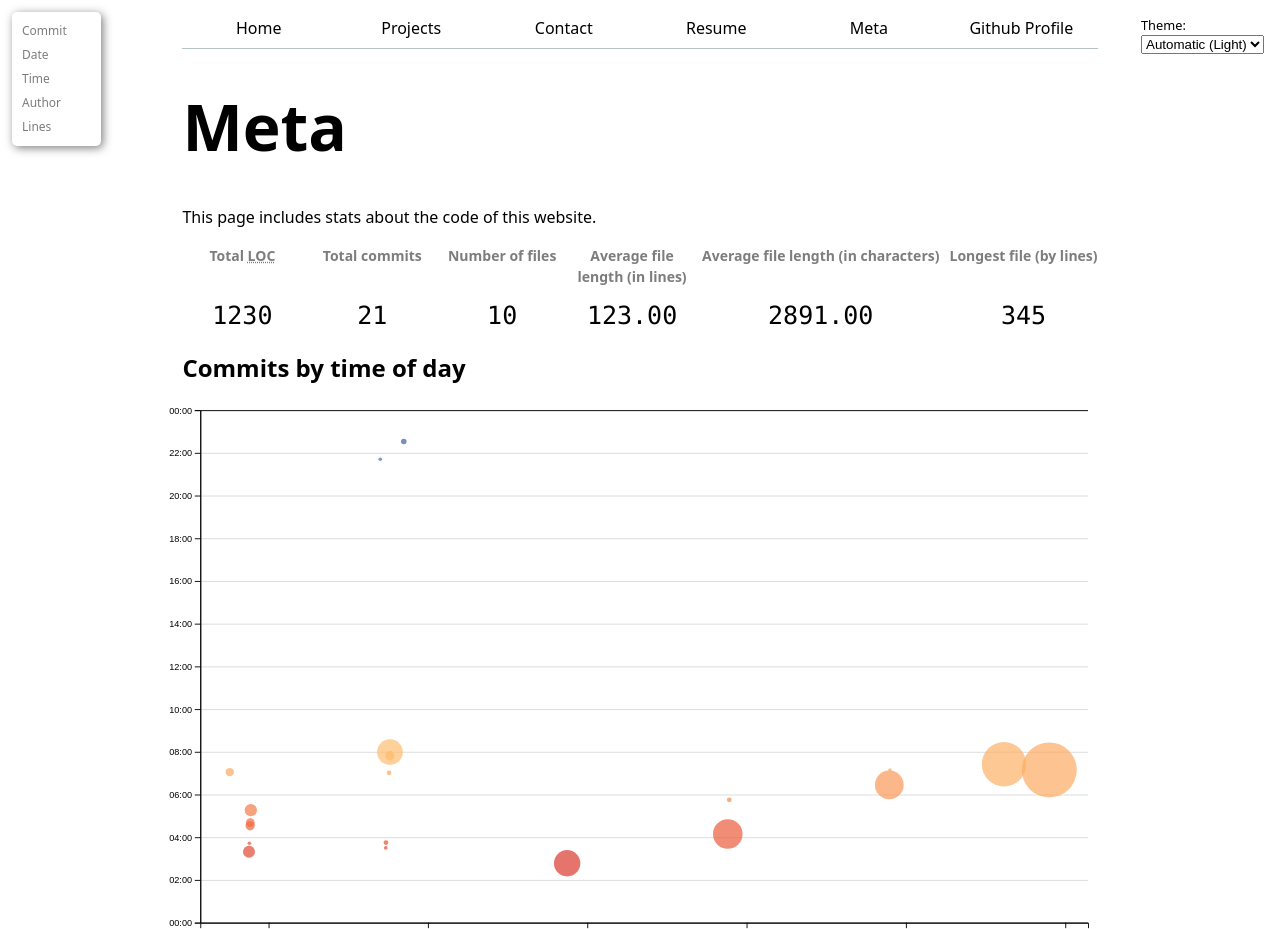
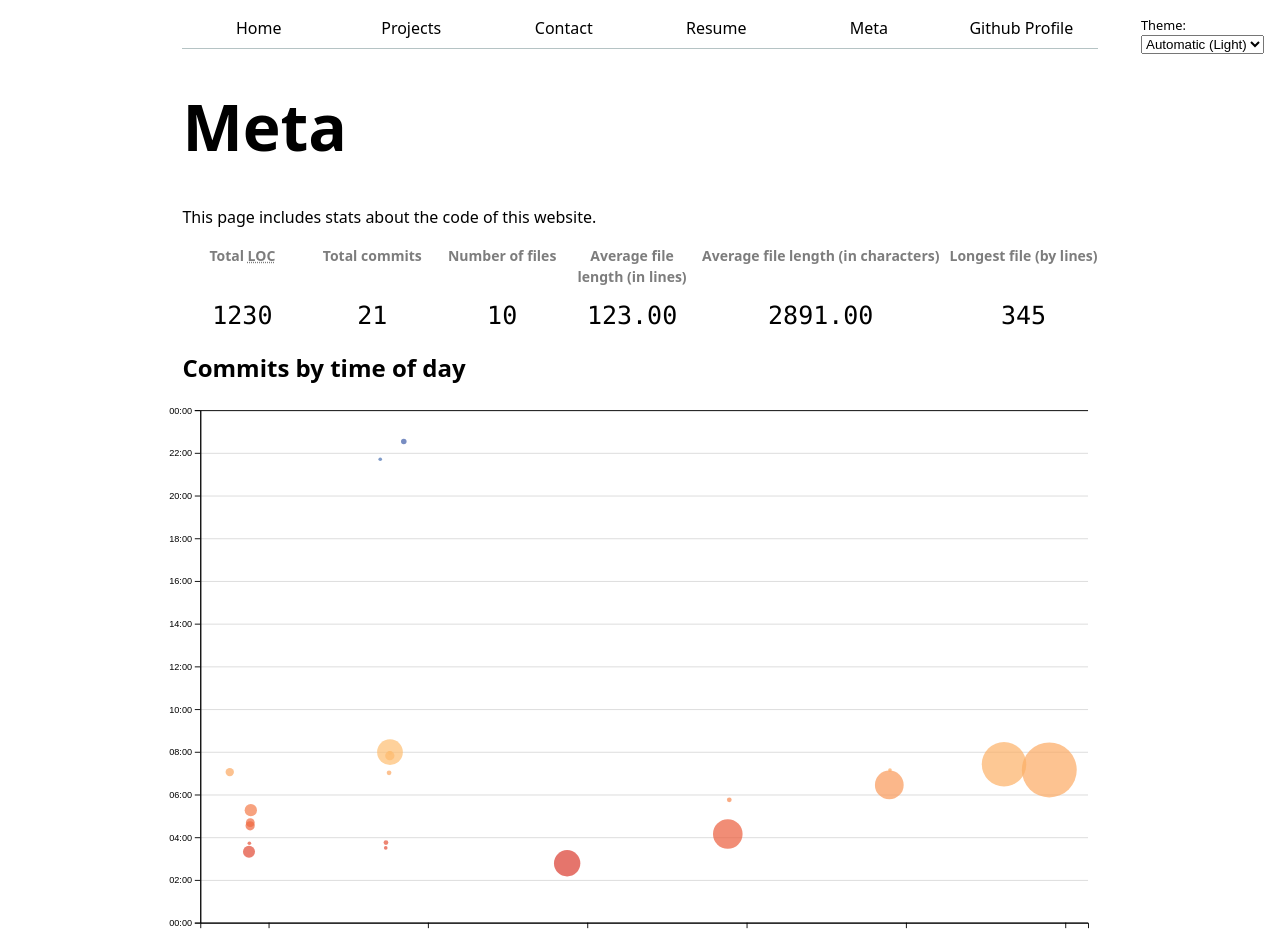
Before and after one commit to smacoh/portfolio, a website: page meta/index.html in a window 1280 px wide. Shown: the top 929 px of the page. Drawn offline with nearby package versions, Linux system fonts and the light colour scheme.

Commit message:
fixed hidden tooltip

```diff
--- a/meta/index.html
+++ b/meta/index.html
@@ -18,7 +18,7 @@
   <div id="stats"></div>
   <h2>Commits by time of day</h2>
   <div id="chart"></div>
-  <dl id="commit-tooltip" class="info tooltip">
+  <dl id="commit-tooltip" class="info tooltip" hidden>
     <dt>Commit</dt>
     <dd>
       <a href="" id="commit-link" target="_blank"></a>
```
